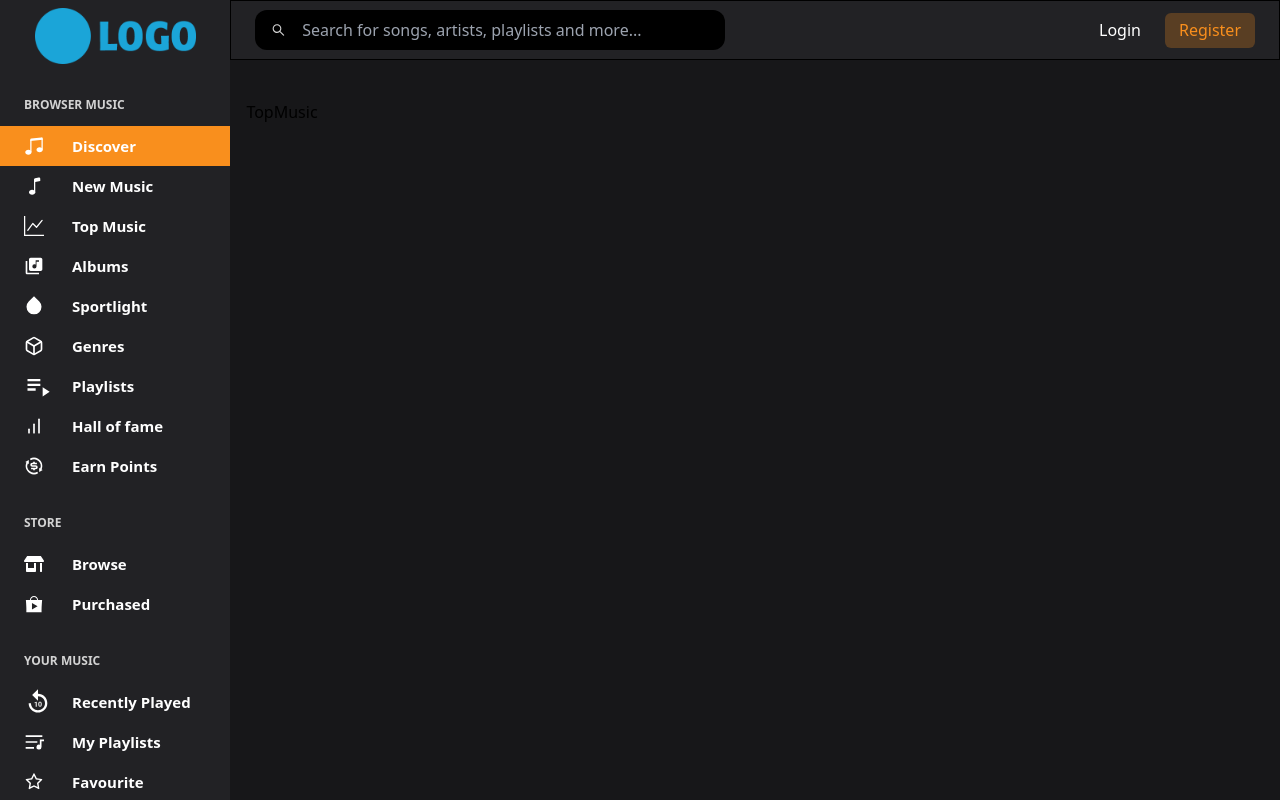
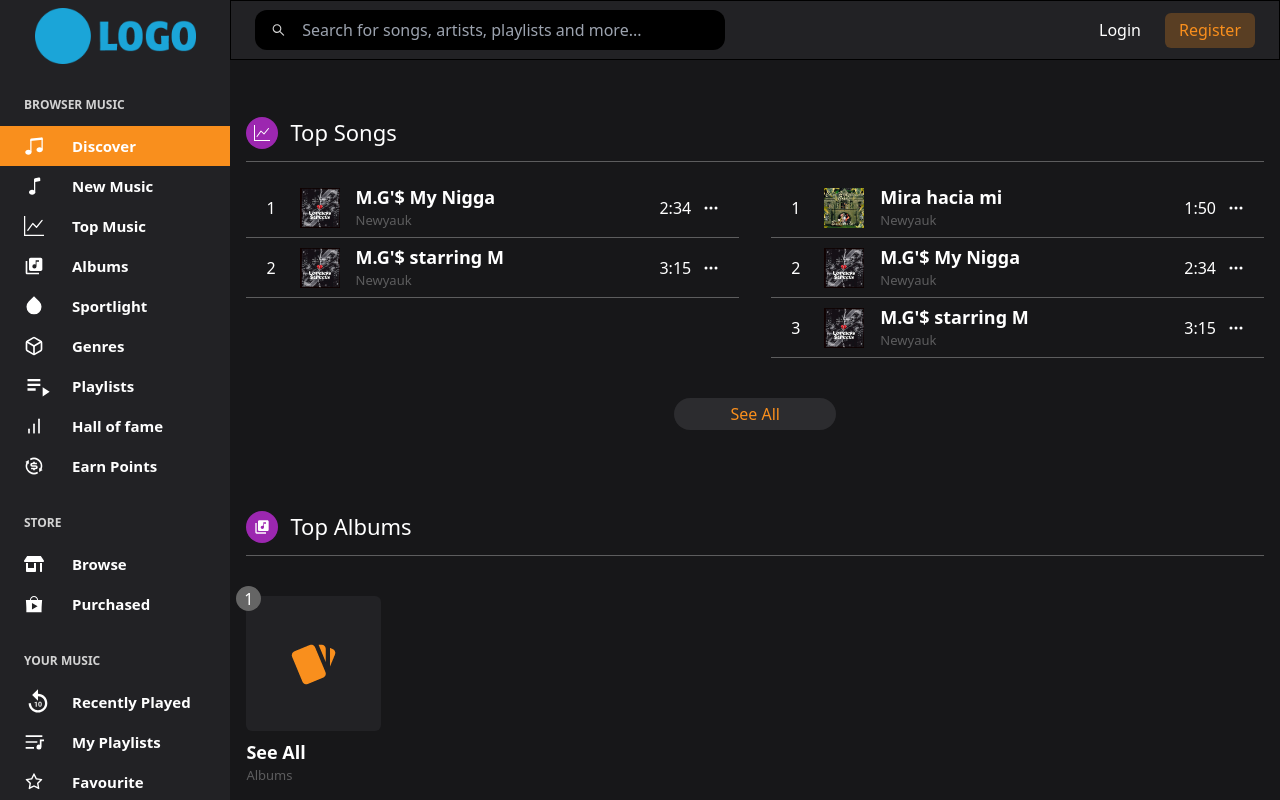
Before and after one commit to ZainSaleem1110/music-player, a React (Create React App) app: page /topMusic in a window 1280 px wide. Built offline with nearby package versions, Linux system fonts and the light colour scheme.

Commit message:
top music page

```diff
--- /dev/null
+++ b/src/Components/AlbumCard.jsx
@@ -0,0 +1,19 @@
+import React from 'react'
+import CardImg from '../assets/albumcard.PNG'
+
+function AlbumCard() {
+    return (
+        <div className="mt-10">
+            <div className="w-[135px] h-[135px] rounded-md bg-[#222225] relative cursor-pointer flex justify-center items-center">
+                <img src={CardImg} alt="" />
+                <div className="absolute top-[-10px] left-[-10px] w-[25px] h-[25px] rounded-full bg-[#656565] text-white flex justify-center items-center">1</div>
+            </div>
+            <div className="mt-2">
+                <h1 className="text-[18px] font-bold text-white">See All</h1>
+                <h1 className="text-[13px] text-[#ffffff4d]">Albums</h1>
+            </div>
+        </div>
+    )
+}
+
+export default AlbumCard
--- /dev/null
+++ b/src/Components/TopSongs.jsx
@@ -0,0 +1,32 @@
+import React from 'react'
+import { BsFillFileMusicFill } from 'react-icons/bs'
+import { IoIosArrowBack, IoIosArrowForward } from 'react-icons/io'
+import TopSongsCard from '../Components/TopSongs'
+
+function TopSongs() {
+    return (
+        <>
+            <div className="mt-12 flex justify-between items-center border-b border-[#ffffff4d] w-[100%] pb-3 mb-4 mt-6">
+                <div className="flex items-center text-white">
+                    <div className="w-[32px] h-[32px] bg-[#2196F3] flex justify-center items-center rounded-full">
+                        <BsFillFileMusicFill className="text-[20px]" />
+                    </div>
+                    <h1 className="text-[22px] ml-3">Best New Releases</h1>
+                </div>
+                <div className="flex items-center">
+                    <button className="w-[26px] h-[26px] rounded-full border-none focus:outline-none bg-[#ffffff4d] flex justify-center items-center text-[#171719]">
+                        <IoIosArrowBack />
+                    </button>
+                    <button className="w-[26px] h-[26px] rounded-full border-none focus:outline-none bg-[#ffffff4d] ml-2 flex justify-center items-center text-[#171719]">
+                        <IoIosArrowForward />
+                    </button>
+                </div>
+            </div>
+            <div className="mt-32">
+                <TopSongsCard />
+            </div>
+        </>
+    )
+}
+
+export default TopSongs
--- a/src/Components/musicCard.jsx
+++ b/src/Components/musicCard.jsx
@@ -8,7 +8,7 @@ function MusicCard({ Data }) {
     return (
         <div>
             {MusicListing.map((list, index) => {
-                return <div className="h-[60px] w-[100%] flex justify-between items-center px-5 text-white hover:bg-[#35434acc] cursor-pointer">
+                return <div className="h-[60px] w-[100%] flex justify-between items-center px-5 text-white hover:bg-[#35434acc] cursor-pointer border-b border-[#ffffff4d]">
                     <div className="flex items-center">
                         <h1>{index + 1}</h1>
                         <img src={list.Image} className="w-[40px] h-[40px] ml-6" alt="" />
--- a/src/Pages/TopMusic.jsx
+++ b/src/Pages/TopMusic.jsx
@@ -1,9 +1,49 @@
 import React from 'react'
+import Song01 from '../assets/songs1.jpeg'
+import Song02 from '../assets/songs2.jpg'
+import { BsGraphUp } from 'react-icons/bs'
+import { MdLibraryMusic } from 'react-icons/md'
+import MusicCard from '../Components/musicCard'
+import AlbumCard from '../Components/AlbumCard'
+
+const MusicList1 = [
+    { Image: Song01, name: "M.G'$ My Nigga", country: "Newyauk", time: "2:34" },
+    { Image: Song01, name: "M.G'$ starring M", country: "Newyauk", time: "3:15" },
+]
+
+const MusicList2 = [
+    { Image: Song02, name: "Mira hacia mi", country: "Newyauk", time: "1:50" },
+    { Image: Song01, name: "M.G'$ My Nigga", country: "Newyauk", time: "2:34" },
+    { Image: Song01, name: "M.G'$ starring M", country: "Newyauk", time: "3:15" },
+]
 
 function TopMusic() {
     return (
-        <div >
-            TopMusic
+        <div>
+            <div className="mt-4">
+                <div className="flex items-center flex-col">
+                    <div className="flex items-center text-white border-b border-[#ffffff4d] w-[100%] pb-3 mb-4">
+                        <div className="w-[32px] h-[32px] bg-[#9c27b0] flex justify-center items-center rounded-full">
+                            <BsGraphUp className="text-[16px]" />
+                        </div>
+                        <h1 className="text-[22px] ml-3">Top Songs</h1>
+                    </div>
+                    <div className="grid grid-cols-2 gap-8 w-[100%]">
+                        <MusicCard Data={MusicList1} />
+                        <MusicCard Data={MusicList2} />
+                    </div>
+                    <button className="text-[#f98f1d] bg-[#2C2C2F] px-14 py-1 rounded-full mt-10">
+                        See All
+                    </button>
+                </div>
+            </div>
+            <div className="flex items-center text-white border-b border-[#ffffff4d] w-[100%] pb-3 mb-4 mt-20">
+                <div className="w-[32px] h-[32px] bg-[#9c27b0] flex justify-center items-center rounded-full">
+                    <MdLibraryMusic className="text-[16px]" />
+                </div>
+                <h1 className="text-[22px] ml-3">Top Albums</h1>
+            </div>
+            <AlbumCard />
         </div>
     )
 }
```
Also changed, not shown: src/assets/albumcard.PNG (added).
